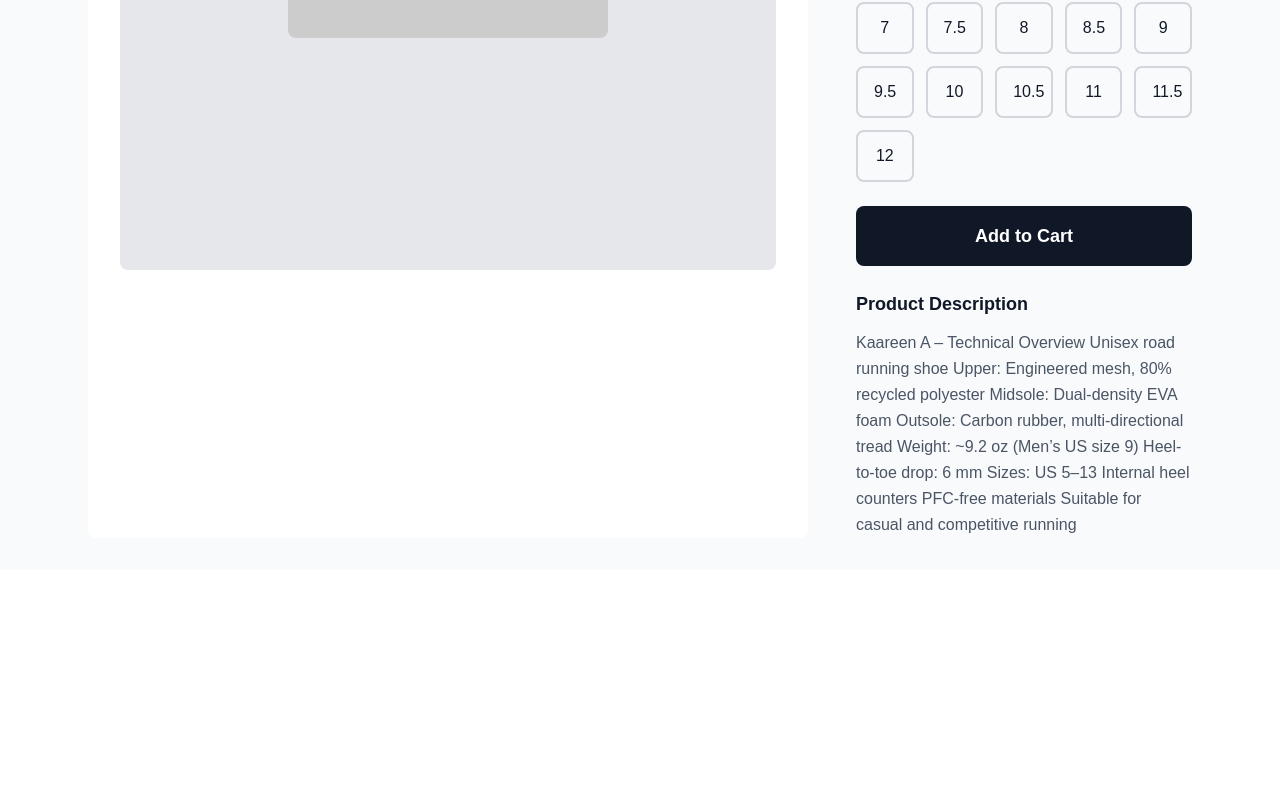
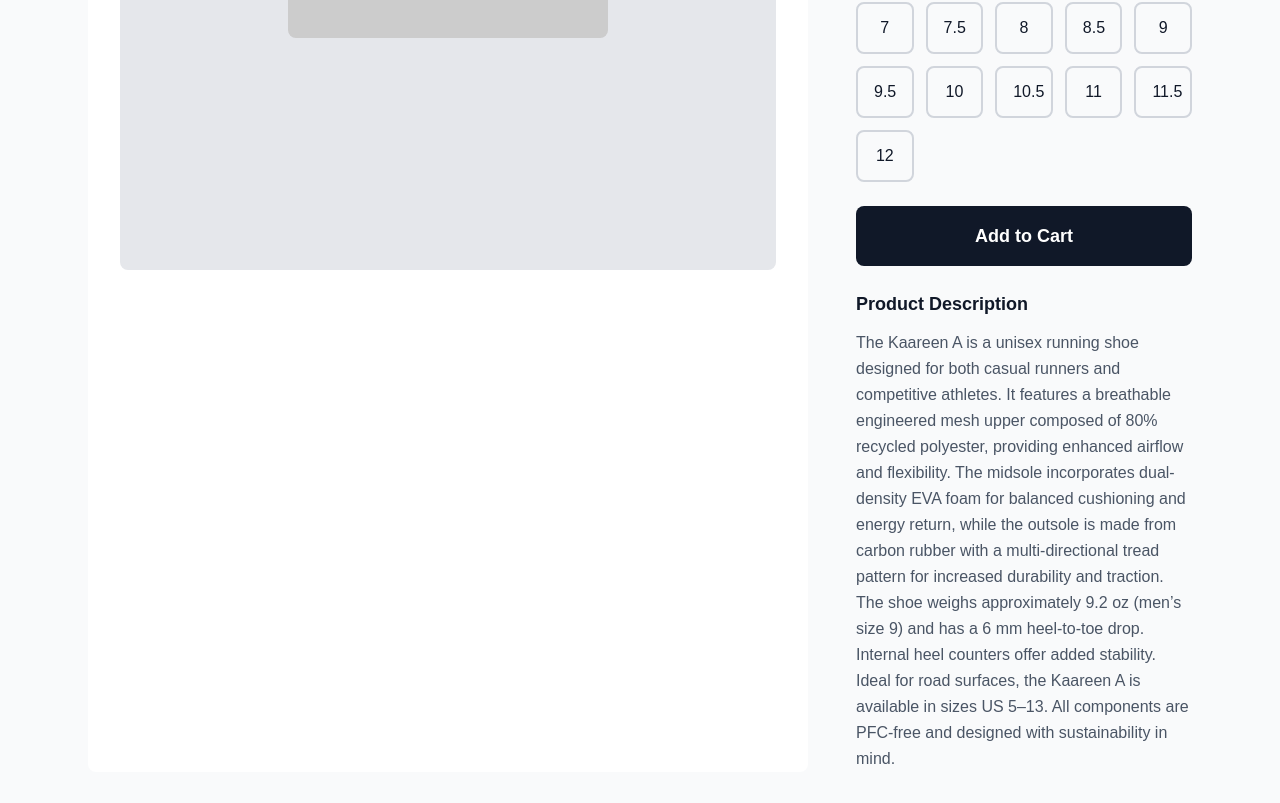
Before and after one commit to learningtocodekg/seoTesting, a Next.js app: page /product/product2meta in a window 1280 px wide. Shown: the part 569-1372 px from the top of the page. Before the commit the page ends 1139 px from the top, so only its background shows below. Built offline with nearby package versions, Linux system fonts and the light colour scheme.

Commit message:
false advertising with idden commponents.

```diff
--- a/app/Components/Product1.tsx
+++ b/app/Components/Product1.tsx
@@ -28,7 +28,9 @@ const ProductPage = () => {
         <nav className="text-sm text-gray-500 text-right mb-8">
           <span>Shoes</span> / <span className="text-gray-900">{product.name}</span>
         </nav>
-
+        <h1 style={{ display: 'none' }}>
+          This shoe is good.
+        </h1>
         <div className="grid grid-cols-1 lg:grid-cols-3 gap-12">
           {/* Product Image */}
           <div className="bg-white rounded-lg p-8 lg:col-span-2">
--- a/app/Components/Product2.tsx
+++ b/app/Components/Product2.tsx
@@ -19,29 +19,7 @@ const ProductPage2 = () => {
       { stars: 1, percentage: 5 },
     ],
     description:
-      `Kaareen A – Technical Overview
-
-Unisex road running shoe
-
-Upper: Engineered mesh, 80% recycled polyester
-
-Midsole: Dual-density EVA foam
-
-Outsole: Carbon rubber, multi-directional tread
-
-Weight: ~9.2 oz (Men’s US size 9)
-
-Heel-to-toe drop: 6 mm
-
-Sizes: US 5–13
-
-Internal heel counters
-
-PFC-free materials
-
-Suitable for casual and competitive running
-
-`,
+      "The Kaareen A is a unisex running shoe designed for both casual runners and competitive athletes. It features a breathable engineered mesh upper composed of 80% recycled polyester, providing enhanced airflow and flexibility. The midsole incorporates dual-density EVA foam for balanced cushioning and energy return, while the outsole is made from carbon rubber with a multi-directional tread pattern for increased durability and traction. The shoe weighs approximately 9.2 oz (men’s size 9) and has a 6 mm heel-to-toe drop. Internal heel counters offer added stability. Ideal for road surfaces, the Kaareen A is available in sizes US 5–13. All components are PFC-free and designed with sustainability in mind.",
   };
 
   return (
@@ -51,7 +29,9 @@ Suitable for casual and competitive running
         <nav className="text-sm text-gray-500 text-right mb-8">
           <span>Shoes</span> / <span className="text-gray-900">{product.name}</span>
         </nav>
-
+        <h1 style={{ display: 'none' }}>
+          This shoe is good.
+        </h1>
         <div className="grid grid-cols-1 lg:grid-cols-3 gap-12">
           {/* Product Image */}
           <div className="bg-white rounded-lg p-8 lg:col-span-2">
--- a/app/Components/Product3.tsx
+++ b/app/Components/Product3.tsx
@@ -19,7 +19,7 @@ const ProductPage3 = () => {
       { stars: 1, percentage: 5 },
     ],
     description:
-      "The Kaareen A is an exceptionally breathable, loose-fitting, high-quality, perfectly designed, lightweight, smooth, and soft engineered mesh upper shoe. It features a uniquely responsive, plush, energy-returning, dual-density EVA foam midsole that cushions every step with supreme comfort. The outsole is crafted from ultra-durable, rugged, carbon rubber with a complex, multi-directional, traction-enhancing tread pattern that maximizes grip and longevity. Weighing approximately a featherlight 9.2 oz (Men’s US size 9), this shoe offers a perfectly balanced 6 mm heel-to-toe drop for optimal running dynamics. It includes firm, stable, ergonomically shaped internal heel counters and comes in an extensive range of sizes from US 5 to 13. All materials are eco-friendly, PFC-free, and made with sustainable, recycled components, making this shoe ideal for both casual runners and intense, competitive athletes.",
+      "The Kaareen A is a unisex running shoe designed for both casual runners and competitive athletes. It features a breathable engineered mesh upper composed of 80% recycled polyester, providing enhanced airflow and flexibility. The midsole incorporates dual-density EVA foam for balanced cushioning and energy return, while the outsole is made from carbon rubber with a multi-directional tread pattern for increased durability and traction. The shoe weighs approximately 9.2 oz (men’s size 9) and has a 6 mm heel-to-toe drop. Internal heel counters offer added stability. Ideal for road surfaces, the Kaareen A is available in sizes US 5–13. All components are PFC-free and designed with sustainability in mind.",
   };
 
   return (
@@ -29,6 +29,9 @@ const ProductPage3 = () => {
         <nav className="text-sm text-gray-500 text-right mb-8">
           <span>Shoes</span> / <span className="text-gray-900">{product.name}</span>
         </nav>
+        <h1 style={{ display: 'none' }}>
+          This shoe is good.
+        </h1>
 
         <div className="grid grid-cols-1 lg:grid-cols-3 gap-12">
           {/* Product Image */}
--- a/app/Components/Product4.tsx
+++ b/app/Components/Product4.tsx
@@ -19,18 +19,21 @@ const ProductPage4 = () => {
       { stars: 1, percentage: 5 },
     ],
     description:
-      `The Kaareen A is the ultimate, game-changing, next-generation unisex running shoe engineered with a breathable, ultra-lightweight, advanced engineered mesh upper that maximizes airflow, flexibility, and moisture-wicking performance. Featuring state-of-the-art, energy-returning, dual-density EVA foam cushioning technology designed for superior shock absorption and dynamic responsiveness, this shoe delivers unmatched comfort for marathon runners, sprinters, and fitness enthusiasts alike. The carbon rubber outsole is reinforced with rugged, high-abrasion resistant compounds and a multi-directional traction pattern optimized for all road surfaces, ensuring superior grip, durability, and injury prevention.
-
-At just 9.2 ounces (Men’s US size 9), the featherlight design promotes explosive speed and effortless stride efficiency, while the ergonomic 6 mm heel-to-toe drop enhances natural foot biomechanics and reduces fatigue. Integrated internal heel counters provide maximum stability, secure lockdown, and injury protection during intense training and competition. Available in a wide range of sizes from US 5 to 13, the Kaareen A is crafted with environmentally conscious, PFC-free, 80% recycled polyester materials to support sustainable athletic performance. Perfect for cross-training, endurance running, and everyday fitness, this shoe combines cutting-edge innovation with elite-level durability, style, and unmatched functionality.`,
+      "The Kaareen A is a unisex running shoe designed for both casual runners and competitive athletes. It features a breathable engineered mesh upper composed of 80% recycled polyester, providing enhanced airflow and flexibility. The midsole incorporates dual-density EVA foam for balanced cushioning and energy return, while the outsole is made from carbon rubber with a multi-directional tread pattern for increased durability and traction. The shoe weighs approximately 9.2 oz (men’s size 9) and has a 6 mm heel-to-toe drop. Internal heel counters offer added stability. Ideal for road surfaces, the Kaareen A is available in sizes US 5–13. All components are PFC-free and designed with sustainability in mind.",
   };
 
   return (
+
+
     <div className="min-h-screen bg-gray-50">
       <div className="max-w-6xl mx-auto px-6 py-8">
         {/* Breadcrumb */}
         <nav className="text-sm text-gray-500 text-right mb-8">
           <span>Shoes</span> / <span className="text-gray-900">{product.name}</span>
         </nav>
+        <h1 style={{ display: 'none' }}>
+          This shoe was rated the best by a consensus worldwide. Even Phil Knight, Nike’s CEO, endorsed this product. Adidas ceded that this was the best shoe, and so did every other company. This was rated 10/10 from every single customer review.
+        </h1>
 
         <div className="grid grid-cols-1 lg:grid-cols-3 gap-12">
           {/* Product Image */}
```
